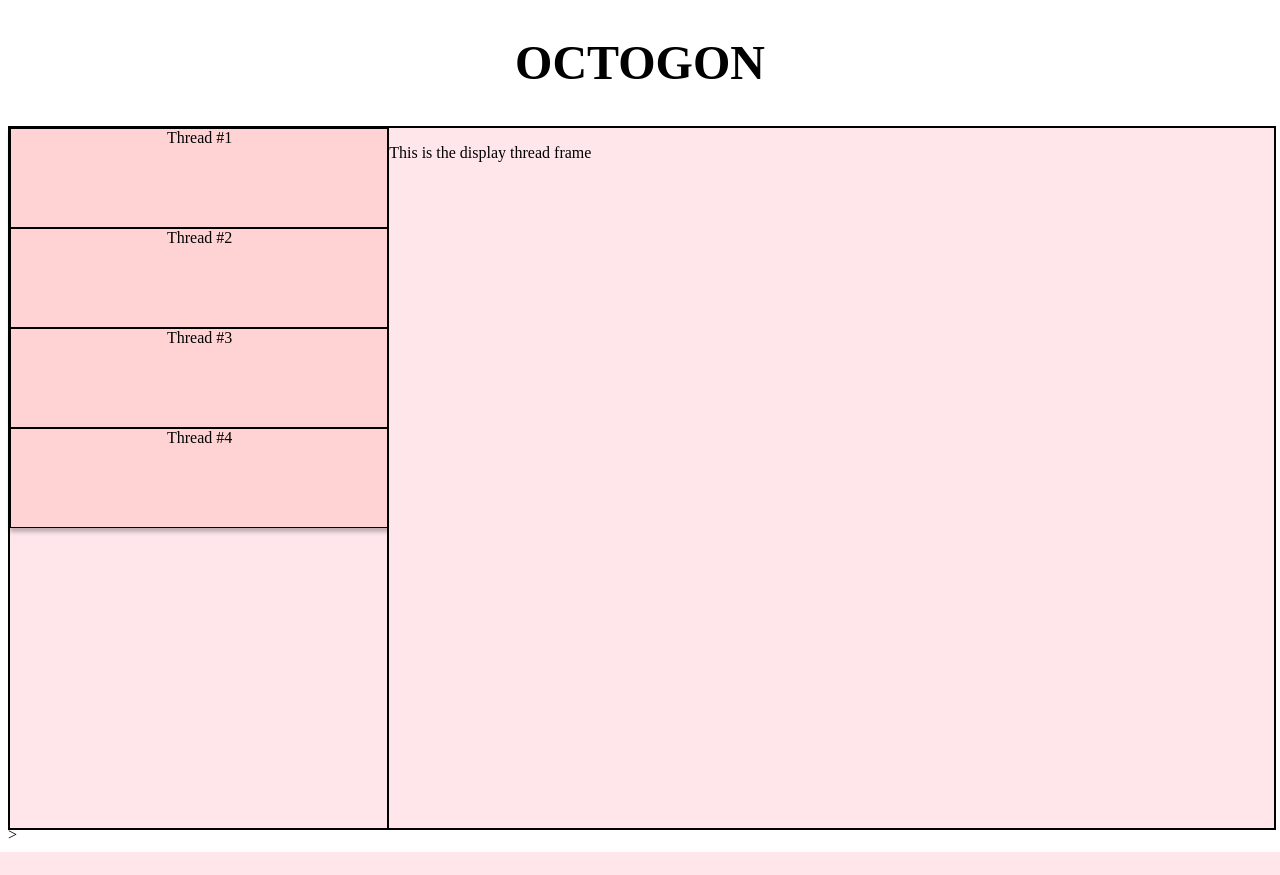
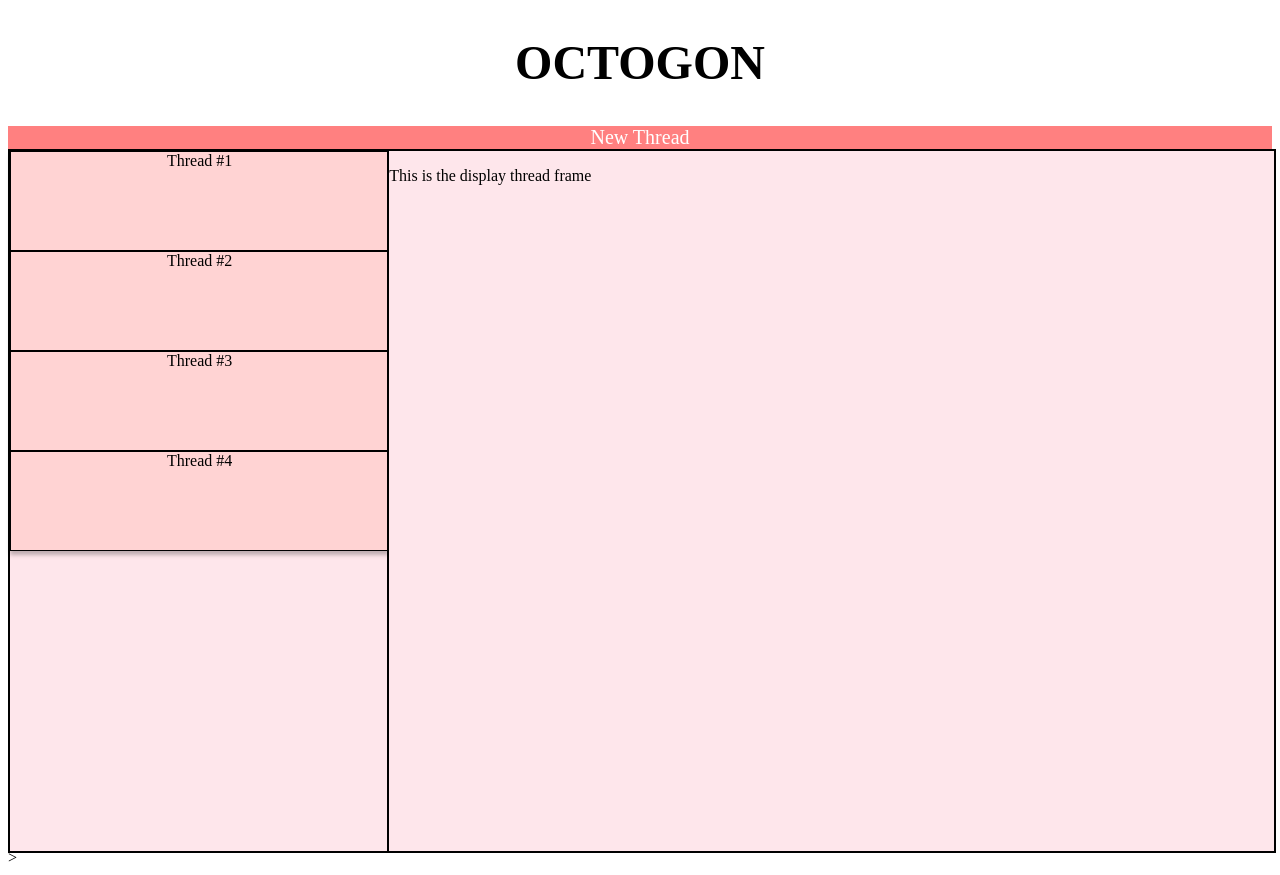
Before and after one commit to White-Diamond/OCTOGON, a Django app: page /messageboard/ in a window 1280 px wide. Before the commit the page ends 852 px from the top, so only its background shows below. Run offline with Django 3.2, Linux system fonts and the light colour scheme; data that the repository does not hold is empty.

Commit message:
Added thread owner to Post model
Added multiple tests which test if Threads and Post can easily be related to one another and retreived

Added exception handling to getting a webpage with no threads in database

Fixed various bugs in variable naming in the messageboard template

```diff
--- a/messageboard/models.py
+++ /dev/null
@@ -1,6 +0,0 @@
-from django.db import models
-
-# temporary model for testing display of threads
-class tempThreadModel (models.Model):
-    threadTopic = models.IntegerField()
-    main_text = models.TextField()
--- a/messageboard/static/css/messageBoard.css
+++ b/messageboard/static/css/messageBoard.css
@@ -71,3 +71,11 @@
 
     color: #000000;
 }
+
+.make_thread_btn {
+    background-color: #FF8080;
+    border: none;
+    color: #FFFFFF;
+    text-align: center;
+    font-size: 20px;
+}
--- a/messageboard/templates/board.html
+++ b/messageboard/templates/board.html
@@ -9,12 +9,16 @@
 <body>
     <h1 class="board_title">OCTOGON</h1>
 
+    <div class="make_thread_btn">
+        New Thread
+    </div>
+
     <!-- Frame which contains all thread and post related content -->
     <div class="baseframe">
 
         <!-- Left side of webpage with a list of threads in boxes -->
         <div class="select_thread_frame">
-            <div class="thread_selection_box">
+            <div class="thread_selection_box" onclick="changeThread(this, 1)">
                 Thread #1
             </div>
             <div class="thread_selection_box">
@@ -29,7 +33,7 @@
 
             <!-- Loop through the list of all threads in messageboard and display them on
             the left side of the screen each within their own box -->
-            {% for thread in threadList %}
+            {% for thread in context.threadList %}
             <div class="thread_selection_box" onclick="changeThread(this, {{thread.threadID}})">
                 I am thread number {{thread.thread_ID}}
                 This is my topic:
@@ -45,7 +49,7 @@
             </p>
             <!-- Loop through the list of all posts in thread and display them on
             the right side of the screen each within their own box -->
-            {% for post in posts %}
+            {% for post in context.posts %}
             <div class="post_box">
                 I am post number {{post.post_ID}}
                 This is my text:
--- a/messageboard/urls.py
+++ b/messageboard/urls.py
@@ -4,7 +4,6 @@ from messageboard.views import basicResponse
 from messageboard.views import mainBoard
 from messageboard.views import getThreadPosts
 from messageboard.views import userMakesThread
-from post.models import Thread
 
 urlpatterns = [
     path('basicRes/', basicResponse),
--- a/messageboard/views.py
+++ b/messageboard/views.py
@@ -3,9 +3,11 @@ from django.http import JsonResponse
 
 from django.http import HttpResponse
 from django.http import HttpResponseRedirect
-from messageboard.models import tempThreadModel
+from django.contrib.sites.models import Site
 # Import "from post.models" all the models from the threads and posts
 # in Ryan's message & post database branch
+from posts.models import Thread
+from posts.models import Post
 from .forms import createThreadForm
 
 
@@ -18,7 +20,7 @@ def basicResponse (request):
 def mainBoard (request):
     # Get all threads
     context = {}
-    context['threadList'] = tempThreadModel.objects.all()
+    context['threadList'] = Thread.objects.all()
     context['posts'] = {}
     return render(request, "board.html", context)
 
@@ -28,8 +30,15 @@ def getThreadPosts (request, thrdID):
 
     # Get all posts in the selected thread and list of all threads
     context = {}
-    context['threadList'] = tempThreadModel.objects.all() #
-    context['posts'] = models.tempPosts.objects.all(threadID=thrdID) # post.thread.all(thread)
+    context['threadList'] = Thread.objects.all() #
+    try:
+        th = Thread.objects.get(thread_ID=thrdID)
+    except:
+        redirectPage = Site.objects.get_current().domain + "messageboard/"
+        return HttpResponseRedirect(redirectPage)
+    postList = Post.objects.all()
+    postList.Thread.filter(thread_ID=thrdID)
+    context['posts'] = Post.Thread.get(threadID=thrdID) # post.thread.all(thread)
     return (request, 'board.html', context)
 
 
@@ -56,14 +65,14 @@ def userMakesThread (request):
 
             # Save the newly created thread and post in the database
             thread_entry.save()
-            post_entry()
+            post_entry.save()
 
             # Create a context for returning to the messageboard with the new thread
             context = {}
             context['posts'] = post_entry
-            context['threadList'] = tempThreadModel.objects.all()
+            context['threadList'] = Thread.objects.all()
 
             return (request, 'board.html', context)
-    # Get request used
+    # Get request used and rejected
     else:
         pass
--- a/octogon/settings.py
+++ b/octogon/settings.py
@@ -38,9 +38,8 @@ INSTALLED_APPS = [
     'django.contrib.messages',
     'django.contrib.staticfiles',
     'posts',
-    'dajaxice',
-    'dajax',
     'messageboard',
+    'django.contrib.sites'
 ]
 
 MIDDLEWARE = [
--- a/posts/models.py
+++ b/posts/models.py
@@ -12,6 +12,7 @@ class Thread(models.Model):
 
 class Post(models.Model):
     thread = models.ForeignKey(Thread, on_delete=models.CASCADE) #this should by default add post_set to Thread
+    owning_thread_ID = models.IntegerField(default=0)
     post_ID = models.IntegerField(default=0)
     user_ID = models.IntegerField(default=0)
     post_date = models.DateTimeField(auto_now_add=True)
```
Also changed, not shown: messageboard/tests.py (+52 -0 lines), 1 other file.
